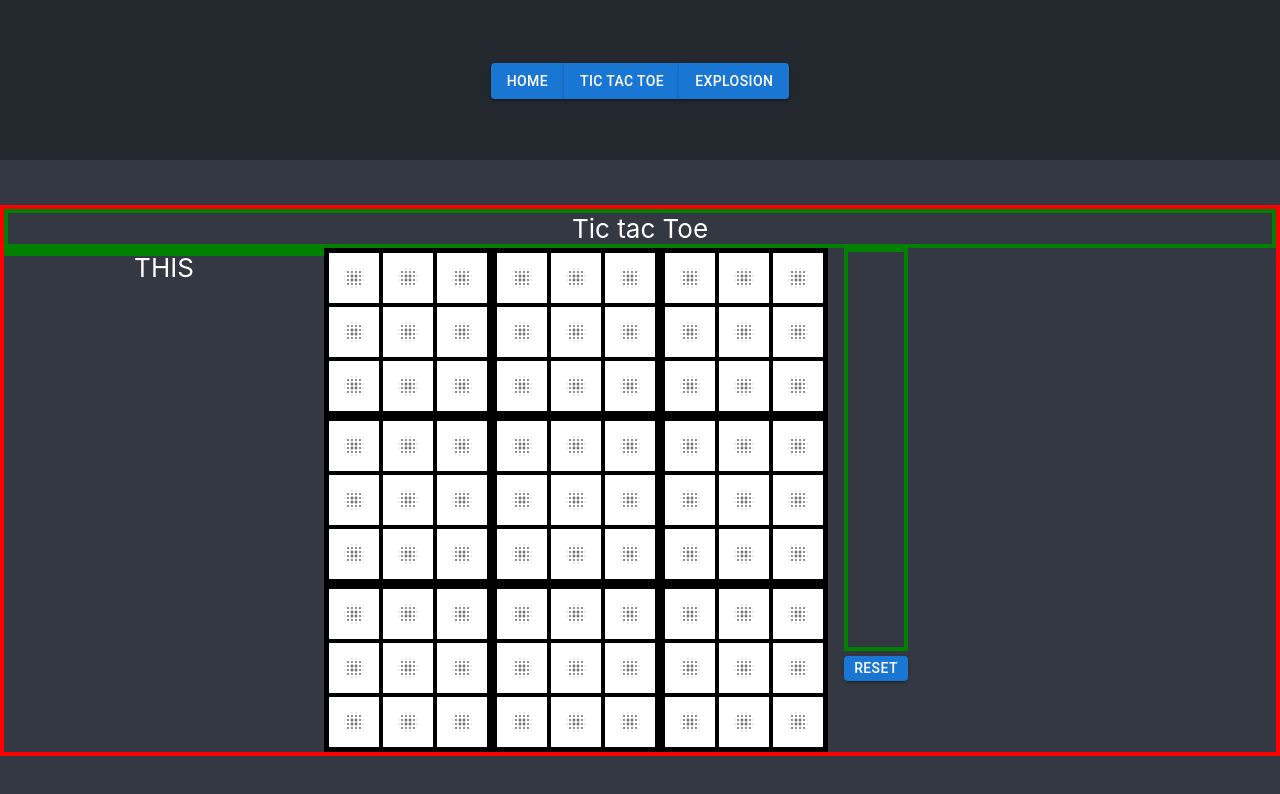
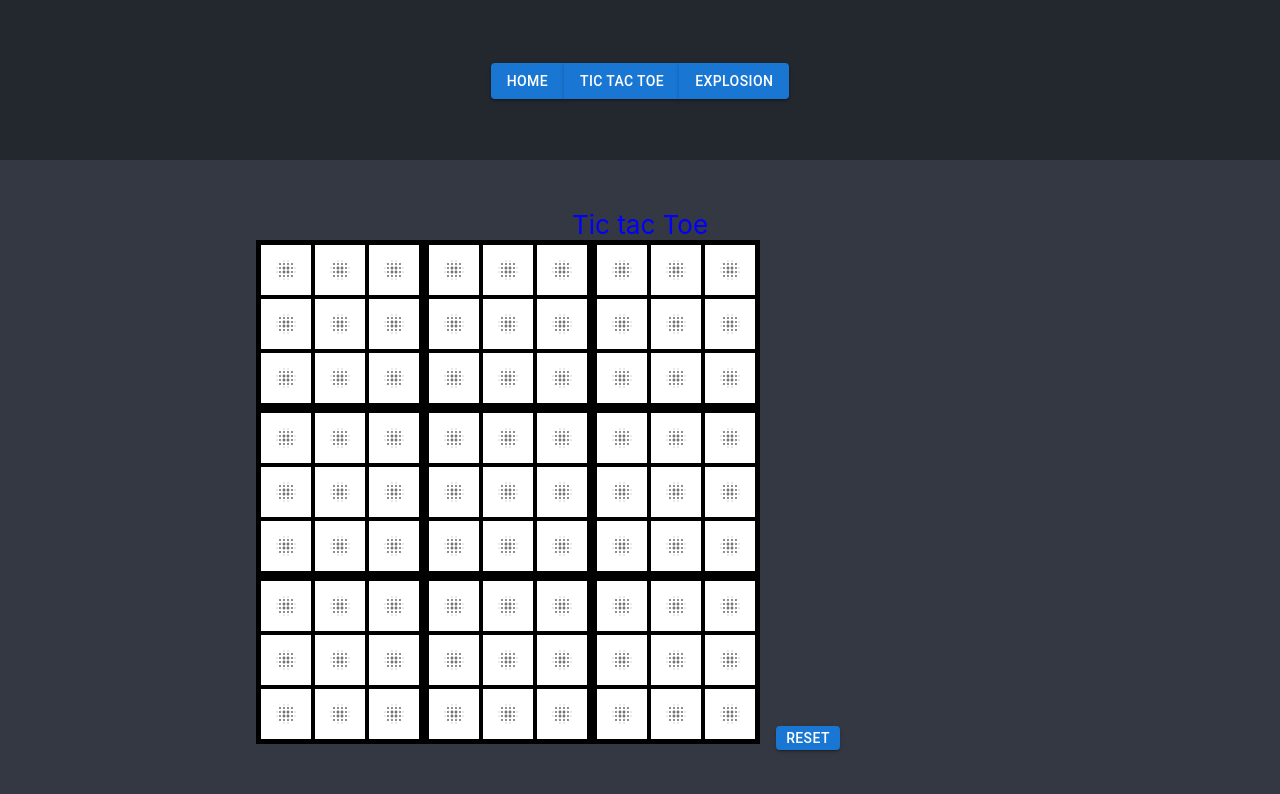
Before and after one commit to TheJD-droid/TheJD.github.io, a React (Create React App) app in the folder my_website/: page /TicTacToe in a window 1280 px wide. Shown: the top 794 px of the page. Built offline with nearby package versions, Linux system fonts and the light colour scheme.

Commit message:
Resized app to fit content
App should now resize itself to fit its content, if it's too small. (need to ditch attempts to change classname of app-body and app-header, and need to fiddle with position of some items on the tictactoe page.

```diff
--- a/my_website/src/App.css
+++ b/my_website/src/App.css
@@ -1,5 +1,10 @@
 .App {
   text-align: center;
+  min-width: fit-content;
+  min-height: fit-content;
+
+  background-color: #333842;
+  /*border: 4px rgb(13, 0, 128) solid;*/
 
 }
 
@@ -18,6 +23,7 @@
 .App-header {
   background-color: #23272e;
   min-height: 20vh;
+  min-width: fit-content;
   display: flex;
   flex-direction: column;
   align-items: center;
@@ -29,13 +35,13 @@
 .App-body {
   background-color: #333842;
   min-height: 80vh;
-  min-width: 600px;
+  min-width: fit-content;
   display: flex;
   flex-direction: column;
   align-items: center;
   justify-content: center;
   font-size: calc(10px + 2vmin);
-  color: white;
+  color: blue;
 }
 
 .App-link {
--- a/my_website/src/App.js
+++ b/my_website/src/App.js
@@ -1,5 +1,6 @@
 import logo from './logo.svg';
 import './App.css';
+import './AppTTT.css';
 import { Button, ButtonGroup, Divider, useTheme } from '@mui/material';
 import Home from './pages/Home';
 import TicTacToe from './pages/TicTacToe';
@@ -7,22 +8,56 @@ import Layout from './pages/Layout';
 import {BrowserRouter, Routes, Route} from 'react-router-dom';
 import Navbar from './components/Navbar';
 import Winner from './pages/WinnerAnimation';
-import React from 'react';
+import React, { useCallback, useEffect } from 'react';
 import { useState } from 'react';
 
 import { retrieveStyle } from './styles';
 
 function App() {
 
-  const [currentStyle, setCurrentStyle] =  React.useState(retrieveStyle('default'));
+  const [currentStyle, setCurrentStyle] =  React.useState({header: 'App-header', body: 'App-body'});
+  const [classes, setClasses] = React.useState({header: 'App-header', body: 'App-body'})
+  // const handleSetCurrentStyle = (classnames) => {
+  //   setCurrentStyle(classnames)
+  // }
+  // const handleStyle = useCallback((currentStyle) => {
+  //   let currentHeader = 'App-header';
+  //   let currentBody = 'App-body';
+  //   console.log(currentStyle)
+  //   if (currentStyle) {
 
-  return (
+  //     if (currentStyle.header) {
+  //       currentHeader = currentStyle.header;
+  //       if (currentStyle.body) {
+  //         currentBody = currentStyle.body;
+  //       }
+  //     }
+  //   }
+
+
+  //   return {header: currentHeader, body: currentBody}
+
+  //  }, [currentStyle]);
+
+
+  //  useEffect(() => {
+  //   setClasses(currentStyle)
+  // }, [currentStyle]);
+
+
+
+  const handleSetClasses = (p) => {
+    setClasses(p);
+  }
+
+
+   return (
     <div className="App" id='root'>
       <BrowserRouter>
-      <div style={currentStyle.AppHeader}>
-            <Navbar />
+      <div className={classes.header}>
+            <Navbar classes={classes} setClasses={handleSetClasses}/>
       </div>
-          <div style={currentStyle.AppBody}>
+          <div className={classes.body}>
 
         <Routes>
 
--- /dev/null
+++ b/my_website/src/AppTTT.css
@@ -0,0 +1,53 @@
+.App {
+    text-align: center;
+
+  }
+
+  .App-logo {
+    height: 40vmin;
+    pointer-events: none;
+  }
+
+  @media (prefers-reduced-motion: no-preference) {
+    .App-logo {
+      animation: App-logo-spin infinite 20s linear;
+    }
+  }
+
+
+  .AppTTT-header {
+    background-color: #23272e;
+    min-height: 20vh;
+    min-width: 600px;
+    display: flex;
+    flex-direction: column;
+    align-items: center;
+    justify-content: center;
+    font-size: calc(10px + 2vmin);
+    color: blue;
+  }
+
+  .AppTTT-body {
+    background-color: #333842;
+    min-height: 80vh;
+    min-width: 600px;
+    display: flex;
+    flex-direction: column;
+    align-items: center;
+    justify-content: center;
+    font-size: calc(10px + 2vmin);
+    color: blue;
+  }
+
+  .App-link {
+    color: #61dafb;
+  }
+
+  @keyframes App-logo-spin {
+    from {
+      transform: rotate(0deg);
+    }
+    to {
+      transform: rotate(360deg);
+    }
+  }
--- a/my_website/src/components/Navbar.js
+++ b/my_website/src/components/Navbar.js
@@ -5,7 +5,7 @@ import { useState } from 'react';
 import { retrieveStyle } from '../styles';
 
 
-function Navbar() {
+function Navbar(props) {
 
 //const Navbar = (chosenStyle, setChosenStyle) => {
     return(
@@ -16,7 +16,10 @@ function Navbar() {
 
                     <Button variant='contained' href='/'>Home</Button>
                     <Divider orientation='vertical' />
-                    <Button variant='contained' href='/TicTacToe'>Tic Tac Toe</Button>
+                    <Button variant='contained' href='/TicTacToe' onClick={() => {
+                        props.setClasses({header: 'AppTTT-header', body: 'AppTTT-body'});
+                        console.log(props.currentStyle);
+                    }}>Tic Tac Toe</Button>
                     <Button variant='contained' href='/WinnerAnimation'>Explosion</Button>
 
                 </ButtonGroup>
--- a/my_website/src/index.js
+++ b/my_website/src/index.js
@@ -9,9 +9,12 @@ const root = ReactDOM.createRoot(document.getElementById('root'));
 root.render(
   <React.StrictMode>
 
-    <App />
+  <App />
   </React.StrictMode>
 );
+
+//<App />
+
 // If you want to start measuring performance in your app, pass a function
 // to log results (for example: reportWebVitals(console.log))
 // or send to an analytics endpoint. Learn more: https://bit.ly/CRA-vitals
--- a/my_website/src/pages/TicTacToe.js
+++ b/my_website/src/pages/TicTacToe.js
@@ -35,9 +35,9 @@ function TicTacToe() {
     const [playerTurn, setPlayerTurn] = React.useState('X');
     //superTTTState.prevMove = 'None';
     //setSuperTTTState({...superTTTState, prevMove: 'None'});
-    console.log('superTTTState?!');
-    console.log(superTTTState);
-    console.log(playerTurn);
+    // console.log('superTTTState?!');
+    // console.log(superTTTState);
+    // console.log(playerTurn);
 
     //Individual board state information
     //const [resetFlag, setResetFlag] = React.useState(false);
@@ -57,18 +57,18 @@ function TicTacToe() {
 
 
     return (
-        <Grid container direction='column' sx={{border: '4px solid red', padding: '0px', minWidth: '0px', width: '100%', height: '100%'}}>
-          <Box sx={{border: '4px solid green', padding: '0px'}}>
+        <Grid container direction='column' sx={{minWidth: '0px', width: '100%', height: '100%'}}>
+          <Box sx={{padding: '0px'}}>
             Tic tac Toe
           </Box>
 
 
 
 
-            <Grid container minWidth='0px' direction='row' spacing={0}>
-                <Grid item minWidth='0vw' width='25vw' height='1vh' sx={{border:'4px solid green', padding: '0px'}}>THIS</Grid>
+            <Grid container minWidth='850px' direction='row' spacing={0}>
+                <Grid item minWidth='0vw' width='20vw' height='0vh'></Grid>
 
-                <Grid item minWidth='520px'>
+                <Grid item minWidth='520px' sx={{ padding: '0px'}}>
                     {/*Tic tac toe board*/}
                     <Grid container direction='row'>
 
@@ -181,10 +181,10 @@ function TicTacToe() {
 
                 </Grid>
                 <Grid item>
-                    <Grid item sx={{border: '4px solid green', padding: '0px', height: '80%'}}>
+                    <Grid item sx={{height: '60vh'}}>
 
                     </Grid>
-                    <Grid item sx={{border: '0px solid green', padding: '0px'}}>
+                    <Grid item sx={{padding: '0px'}}>
                         <Button sx={{padding: '0px'}} variant='contained' onClick={() => {
                             //console.log("Are you still there?")
                             restartGame(superTTTState, setSuperTTTState, initialState, playerTurn, setPlayerTurn, setBoardState1, setBoardState2, setBoardState3, setBoardState4, setBoardState5, setBoardState6, setBoardState7, setBoardState8, setBoardState9)
```
Also changed, not shown: 1 other file (tests, documents, lock files or other folders).
